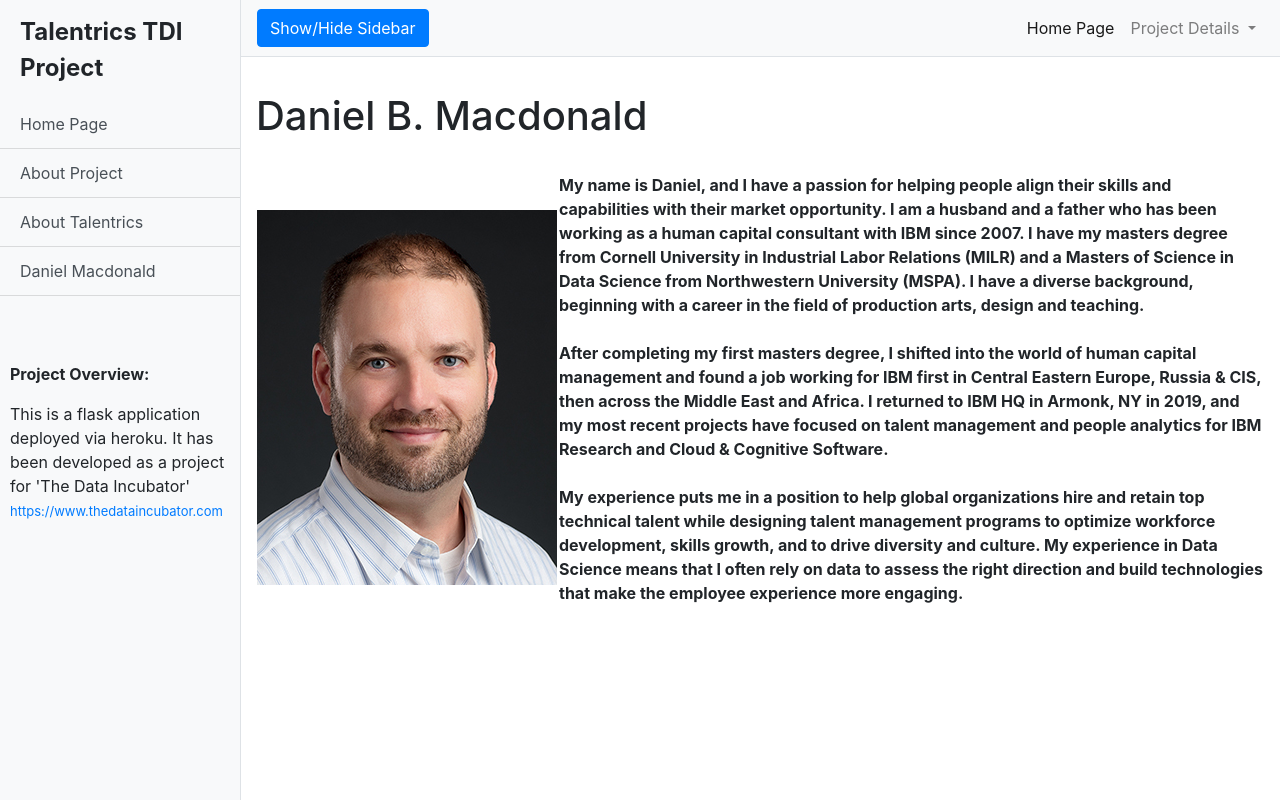
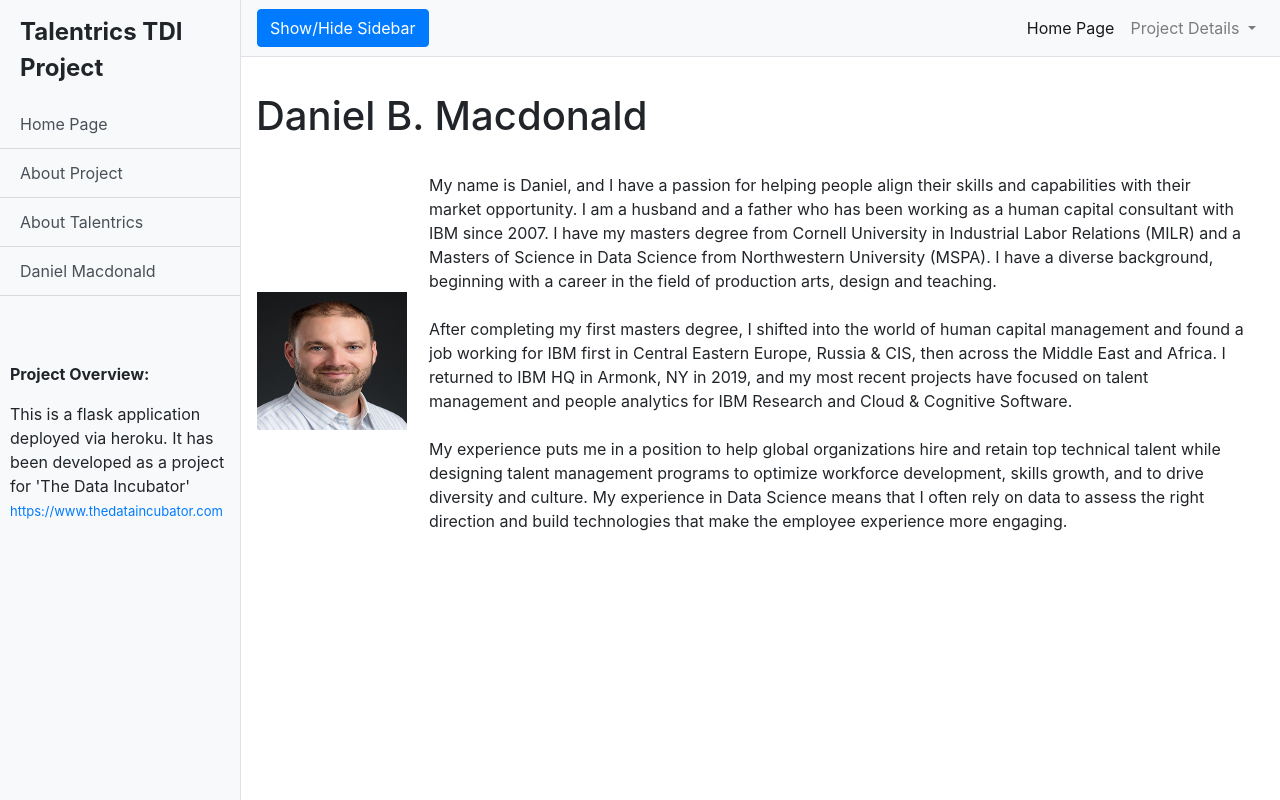
Before and after one commit to talentrics/heroku_test, a Flask app: page /danielbmacdonald in a window 1280 px wide. Run offline with Flask 2, Linux system fonts and the light colour scheme; lists and menus that the app fills with data are empty; some libraries are stand-ins or nearby versions.

Commit message:
Update danielbmacdonald.html

```diff
--- a/templates/danielbmacdonald.html
+++ b/templates/danielbmacdonald.html
@@ -11,8 +11,8 @@
       <br>
 	      <table>
 	         <tr>
-	            <th><img src="{{ url_for('static', filename='img/DBM_headshot.jpg') }}" width="300" height="375"><br></th>
-	            <th><p style="padding-left: 10px font_weight: normal">
+	            <th><img src="{{ url_for('static', filename='img/DBM_headshot.jpg') }}" width="150" height="138"><br></th>
+	            <th><p style="padding-left: 20px; padding-right: 20px;font-weight: normal">
             	My name is Daniel, and I have a passion for helping people align their skills and capabilities with their market opportunity.  I am a husband and a father who has been working as a human capital consultant with IBM since 2007.  I have my masters degree from Cornell University in Industrial Labor Relations (MILR) and a Masters of Science in Data Science from Northwestern University (MSPA).  I have a diverse background, beginning with a career in the field of production arts, design and teaching.<br>
             <br>
 				After completing my first masters degree, I shifted into the world of human capital management and found a job working for IBM first in Central Eastern Europe, Russia & CIS, then across the Middle East and Africa.  I returned to IBM HQ in Armonk, NY in 2019, and my most recent projects have focused on talent management and people analytics for IBM Research and Cloud & Cognitive Software.<br>
```
